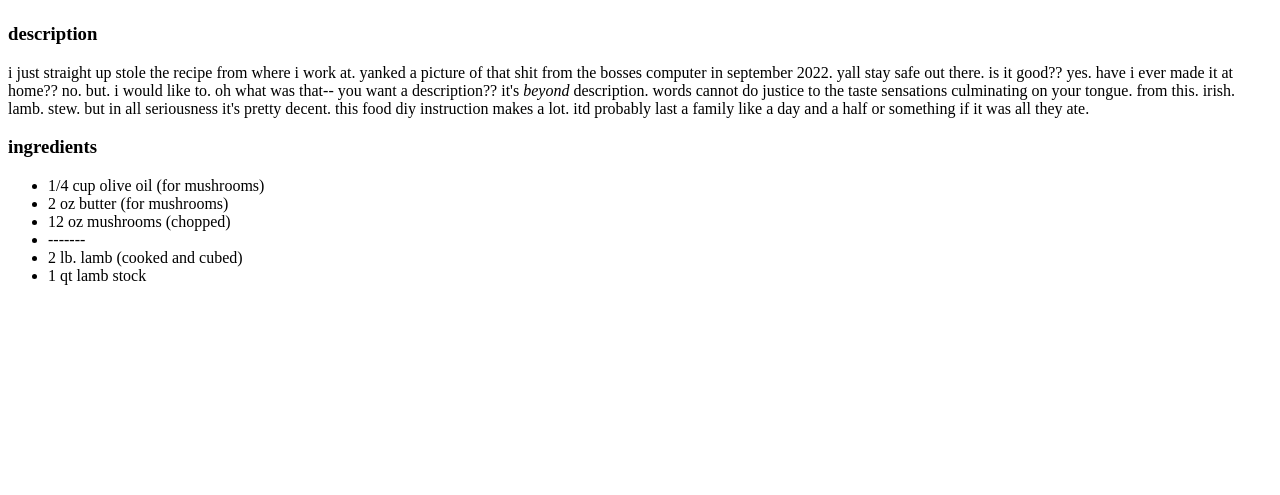
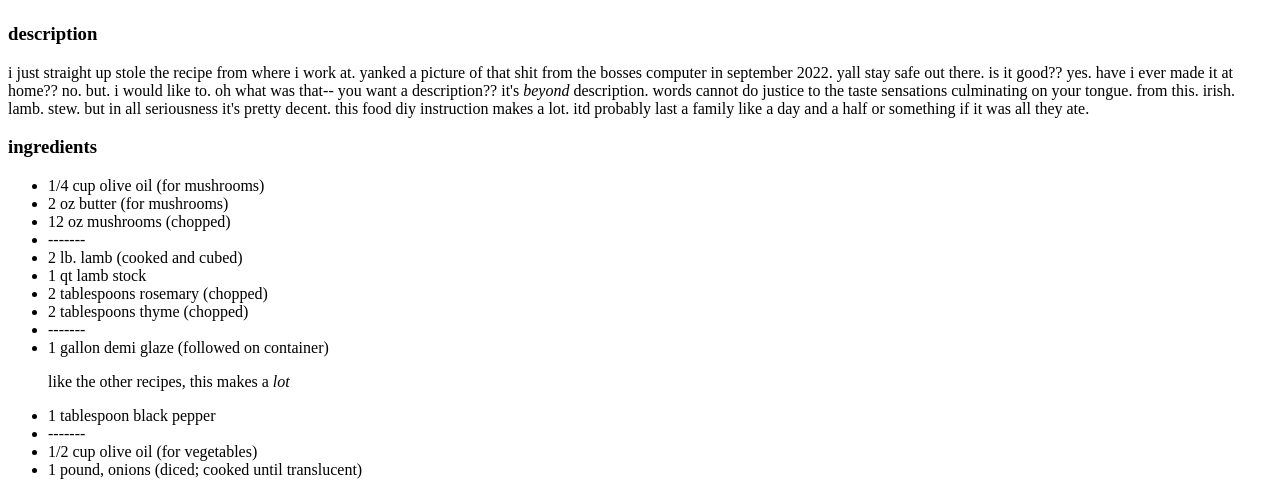
Before and after one commit to skeoswf/odin-recipes, a plain HTML site: page recipes/celticcupirishlambstew.html in a window 1280 px wide. Shown: the part 718-1213 px from the top of the page. Before the commit the page ends 1019 px from the top, so only its background shows below. Drawn offline with Linux system fonts and the light colour scheme.

Commit message:
Finish ingredients list for celticcupirishlambstew

```diff
--- a/recipes/celticcupirishlambstew.html
+++ b/recipes/celticcupirishlambstew.html
@@ -29,6 +29,15 @@
             <li>-------</li>
             <li>2 lb. lamb (cooked and cubed)</li>
             <li>1 qt lamb stock</li>
+            <li>2 tablespoons rosemary (chopped)</li>
+            <li>2 tablespoons thyme (chopped)</li>
+            <li>-------</li>
+            <li>1 gallon demi glaze (followed on container)</li>
+                <p>like the other recipes, this makes a <em>lot</em></p>
+            <li>1 tablespoon black pepper</li>
+            <li>-------</li>
+            <li>1/2 cup olive oil (for vegetables)</li>
+            <li>1 pound, onions (diced; cooked until translucent)</li>
 
         </ul>
 
```
